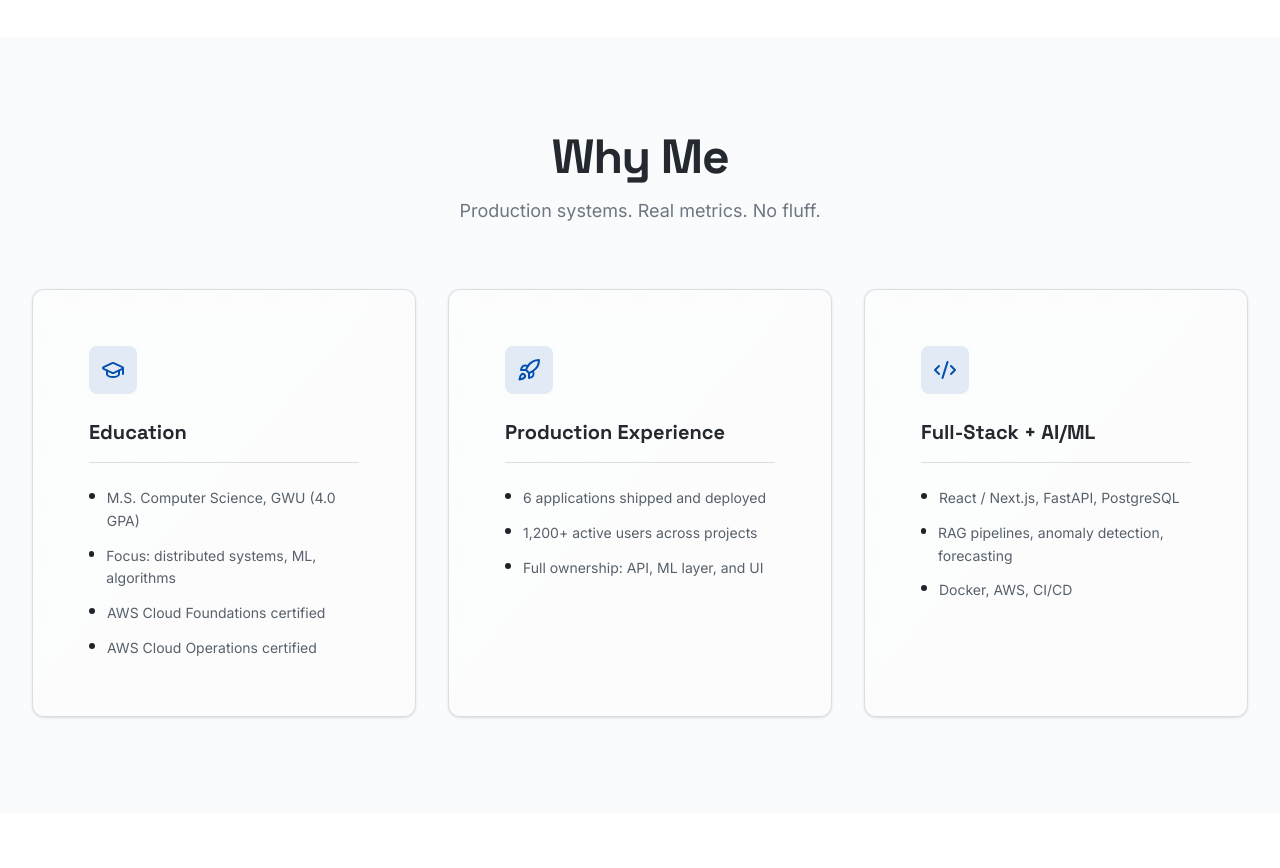
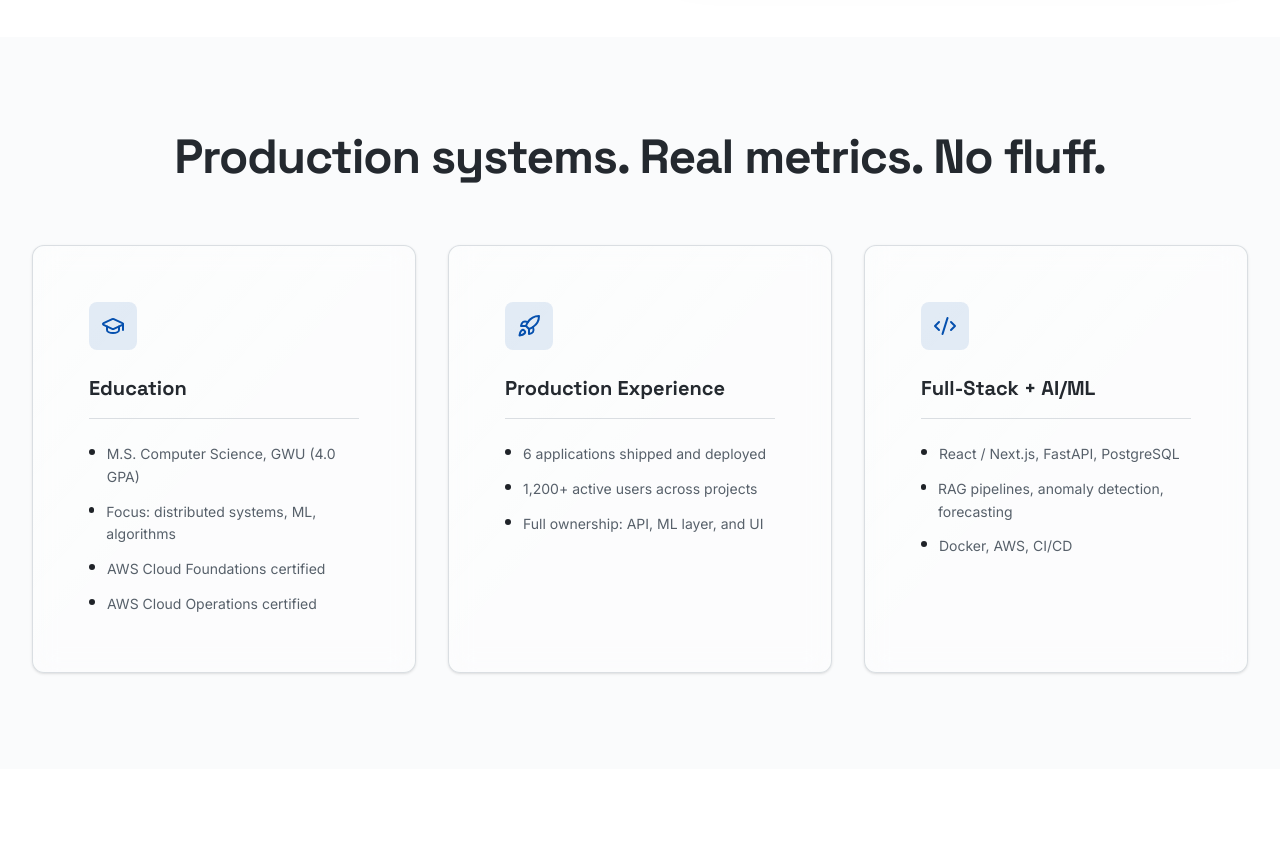
Before and after one commit to aabhiyann/portfolio-abhiyan, a React (Vite) app: page / in a window 1280 px wide. Shown: the part 920-1788 px from the top of the page. Built offline with nearby package versions, Linux system fonts and the light colour scheme.

Commit message:
fix(why-me): promote strong subtitle to heading, remove 'Why Me' cliche title

```diff
--- a/src/components/WhyHireMe.tsx
+++ b/src/components/WhyHireMe.tsx
@@ -39,8 +39,8 @@ const WhyHireMe: React.FC = () => {
     <section className="py-24 bg-bg-surface/50 relative overflow-hidden">
       <div className="max-w-7xl mx-auto px-6 md:px-8 relative z-10">
         <SectionTitle
-          title="Why Me"
-          subtitle="Production systems. Real metrics. No fluff."
+          title="Production systems. Real metrics. No fluff."
+          subtitle=""
         />
 
         <div className="grid grid-cols-1 md:grid-cols-3 gap-8">
```
